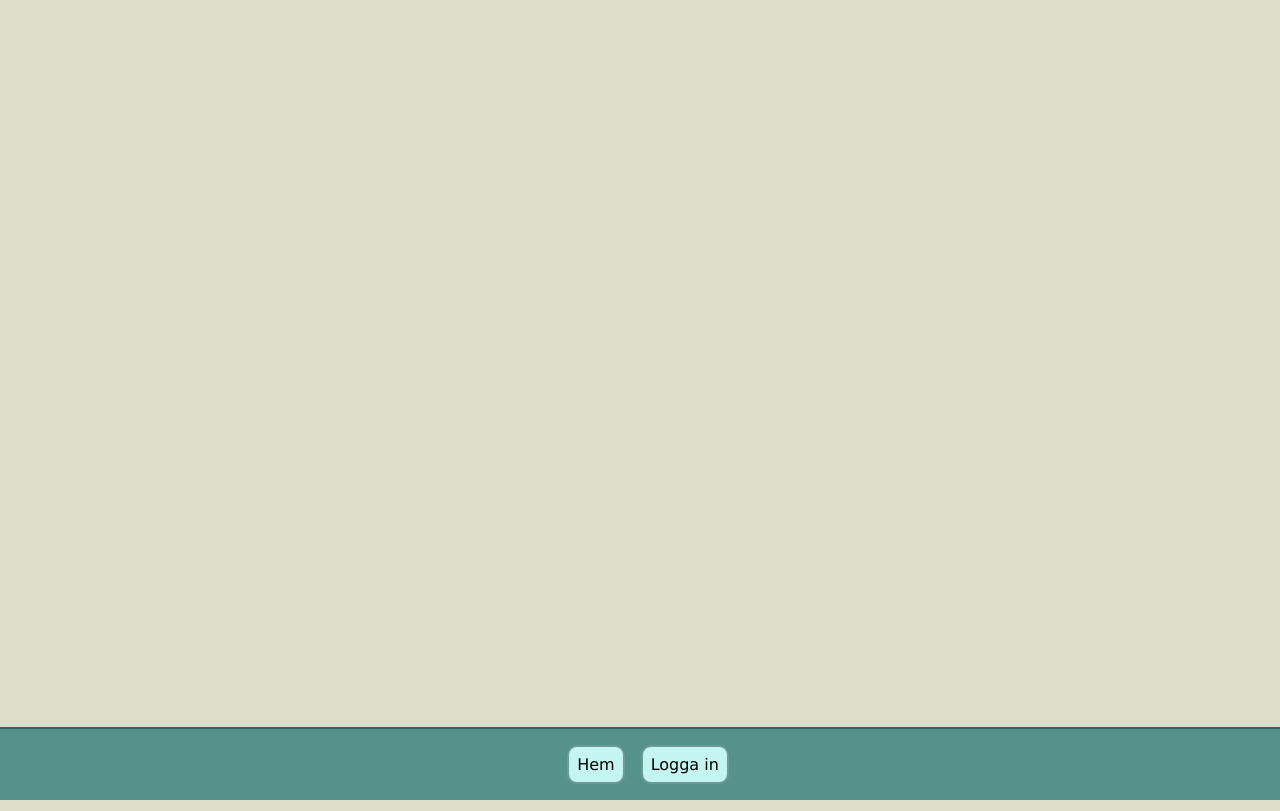
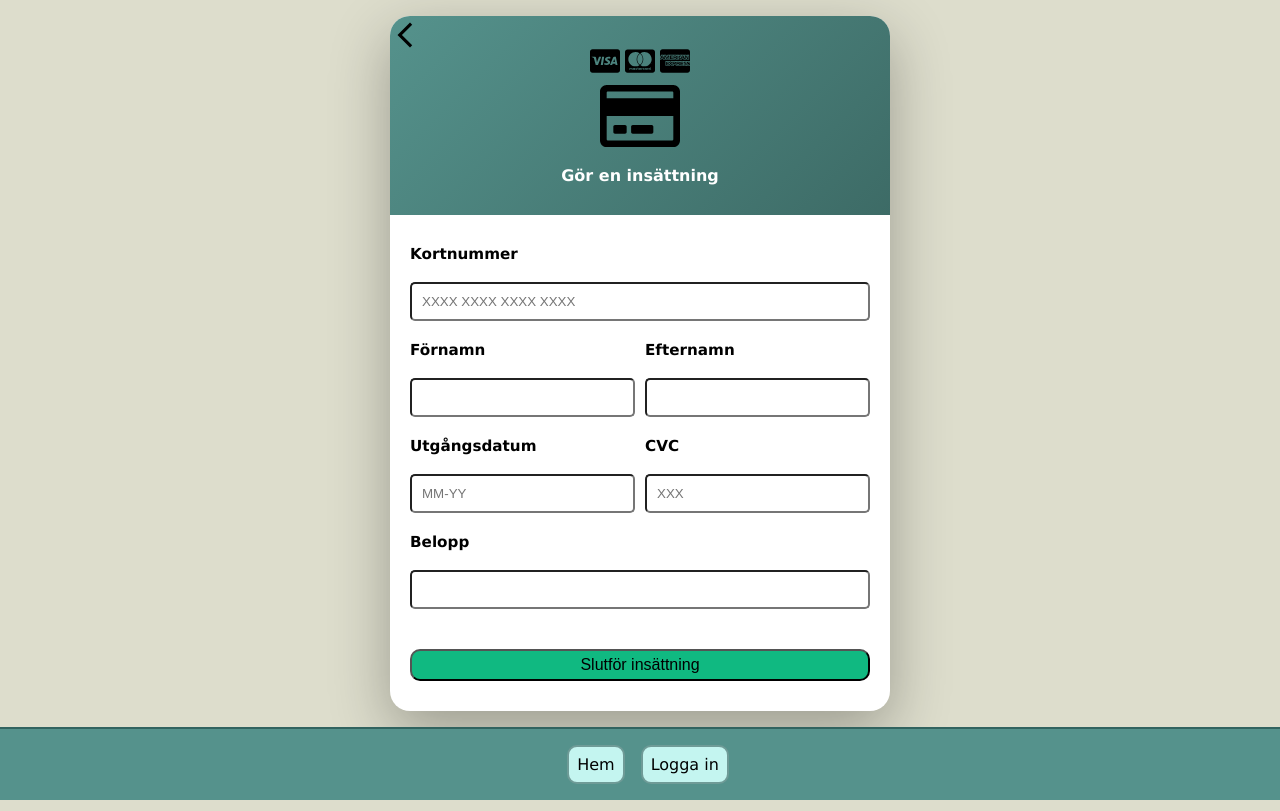
Before and after one commit to ricmal08/vteam-user-client, a React (Vite) app: page /deposit in a window 1280 px wide. Before the commit this address had no page. Built offline with nearby package versions, Linux system fonts and the light colour scheme.

Commit message:
feat: add deposit money function to refill user saldo

```diff
--- a/src/App.jsx
+++ b/src/App.jsx
@@ -9,6 +9,7 @@ import {
   SettingsPage,
   HistoryPage,
   InvoicePage,
+  DepositPage,
 } from './components/index.js';
 import api_url from './url.js';
 
@@ -73,8 +74,11 @@ function App() {
   }
 
   useEffect(() => {
-    fetchUser();
-  }, []);
+    if (userStatus === "logged-in" || userStatus === "updated-user") {
+      fetchUser();
+    }
+
+  }, [userStatus]);
 
   return (
     <>
@@ -89,6 +93,7 @@ function App() {
     <Route path='/settings' element={<SettingsPage user={user} setUser={setUser} setUserStatus={setUserStatus}/>} />
     <Route path='/history' element={<HistoryPage user={user} setUser={setUser} setUserStatus={setUserStatus}/>} />
     <Route path='/history/invoice/:id' element={<InvoicePage user={user} setUser={setUser} setUserStatus={setUserStatus}/>} />
+    <Route path='/deposit' element={<DepositPage user={user} setUser={setUser} setUserStatus={setUserStatus}/>} />
 
 
     </Routes>
--- /dev/null
+++ b/src/components/DepositPage.jsx
@@ -0,0 +1,256 @@
+import { useNavigate } from 'react-router-dom';
+import { useForm } from 'react-hook-form';
+import { MdArrowBackIosNew } from "react-icons/md";
+import { FaCcMastercard, FaCcVisa, FaCcAmex, FaRegCreditCard  } from "react-icons/fa";
+import api_url from "../url.js";
+import styled from 'styled-components';
+
+
+function DepositPage({user, setUserStatus}) {
+    const navigate = useNavigate();
+    const {
+        register,
+        handleSubmit,
+        formState: { errors },
+    } = useForm();
+
+    // Submitting form to make a deposit
+    async function onSubmit(data) {
+        try {
+            const accessToken = localStorage.getItem("accessToken");
+            if (!accessToken) {
+                console.log("Ingen användare inloggad!");
+                return;
+            }
+
+            console.log("Innan: ", user.balance);
+
+            console.log('datan som läggs in: ', data);
+            // Make the deposit
+            const response = await fetch(`${api_url}payments`, {
+                method: "POST",
+                headers: { "Content-Type": "application/json",
+                    "Authorization": `Bearer ${accessToken}`
+                 },
+                body: JSON.stringify(data)
+            });
+
+            if (!response.ok) {
+                const errorData = await response.json();
+                throw new Error("Misslyckades göra en insättning", errorData);
+            }
+            console.log("Response deposit: ", response.ok, response.status);
+
+
+            const responseData = await response.json();
+            console.log(responseData);
+            setUserStatus("updated-user");
+            navigate("/user");
+        } catch (error) {
+            console.error("Något gick fel!", error);
+        }
+
+    }
+
+    return (
+    /*
+    Returns a login form that on submit calls handleSubmit from react-hook-form
+    */
+   <PageWrapper>
+        <DepositWrapper>
+            <DepositHead>
+                <button type='button' className='back-btn' onClick={() => navigate("/user")}>
+                <MdArrowBackIosNew size={30}/>
+                </button>
+                <PayMethods>
+                    <FaCcVisa size={30}/>
+                    <FaCcMastercard size={30}/>
+                    <FaCcAmex size={30}/>
+                </PayMethods>
+                <PayMethods>
+                    <FaRegCreditCard size={80}/>
+                </PayMethods>
+
+                <h4>Gör en insättning</h4>
+            </DepositHead>
+            <form className="login-form" onSubmit={handleSubmit(onSubmit)}>
+                <div className='row'>
+                    <label htmlFor="cardnumber">Kortnummer</label><br/>
+                    <input
+                    type='text'
+                    id='cardnumber'
+                    {...register("cardnumber", { required: 'Du måste fylla i korrekt kortnummer.',
+                        pattern: {
+                            value: /^\d{4} \d{4} \d{4} \d{4}$/,
+                            message: "Format: XXXX XXXX XXXX XXXX"
+                        }
+                    })}
+                    placeholder='XXXX XXXX XXXX XXXX'/><br/>
+                    {errors.cardnumber && <p className="error-message">{ errors.cardnumber.message }</p>}
+                </div>
+
+                <div className='flex-row'>
+                    <div className='row'>
+                        <label htmlFor="firstName">Förnamn</label><br/>
+                        <input
+                        type='text'
+                        id='firstName'
+                        {...register("firstName", { required: true })} /><br/>
+                        {errors.firstName && <p className="error-message">Du måste fylla i förnamn.</p>}
+                    </div>
+                    <div className='row'>
+                        <label htmlFor="lastName">Efternamn</label><br/>
+                        <input
+                        type='text'
+                        id='lastName'
+                        {...register("lastName", { required: true })} /><br/>
+                        {errors.lastName && <p className="error-message">Du måste fylla i efternamn.</p>}
+                    </div>
+                </div>
+
+                <div className='flex-row'>
+                    <div className='row'>
+                        <label htmlFor="valid">Utgångsdatum</label><br/>
+                        <input
+                        type='text'
+                        id='valid'
+                        {...register("valid", { required: 'Du måste fylla i korrekt utgångsdatum.',
+                            pattern: {
+                            value: /^(0[1-9]|1[0-2])-\d{2}$/,
+                            message: "Format: MM-YY"
+                            }
+                        })}
+                        placeholder='MM-YY'/><br/>
+                        {errors.valid && <p className="error-message">{ errors.valid.message }</p>}
+                    </div>
+                    <div className='row'>
+                        <label htmlFor="cvc">CVC</label><br/>
+                        <input
+                        type='password'
+                        id='cvc'
+                        {...register("cvc", { required: 'Du måste fylla i korrekt cvc.',
+                            pattern: {
+                                value: /^\d{3}$/,
+                                message: "CVC måste vara 3 siffror"
+                            }
+                        })}
+                        placeholder='XXX'/><br/>
+                        {errors.cvc && <p className="error-message">{ errors.cvc.message }</p>}
+                    </div>
+                </div>
+
+                <div className='row'>
+                    <label htmlFor="amount">Belopp</label><br/>
+                    <input
+                    type='number'
+                    id='amount'
+                    {...register("amount", { required: 'Du måste fylla i belopp.',
+                        min: { value: 50, message: "Minst 50 kr" }
+                    })} /><br/>
+                    {errors.amount && <p className="error-message">{ errors.amount.message }</p>}
+                </div>
+
+                <input className="form-button" type="submit" value="Slutför insättning" />
+            </form>
+        </DepositWrapper>
+    </PageWrapper>
+  )
+}
+
+const PageWrapper = styled.section`
+    padding-bottom: 100px;
+`;
+
+const DepositWrapper = styled.section`
+    margin: 0 auto;
+    margin-top: 1rem;
+    max-width: 500px;
+    width: 80%;
+    border-radius: 20px;
+    box-shadow: 0 20px 60px rgba(0, 0, 0, 0.3);
+    overflow: hidden;
+    background-color: #fff;
+
+    .login-form {
+        padding: 30px 20px;
+    }
+
+    .row {
+        margin-bottom: 20px;
+    }
+    .flex-row {
+        display: flex;
+        gap: 10px;
+        justify-content: center;
+
+        .row {
+            flex: 1;
+            margin-bottom: 20px;
+        }
+    }
+
+    label {
+        display: block;
+        font-weight: 600;
+        font-size: 0.95em;
+    }
+
+    .error-message {
+        color: red;
+        font-size: 0.9em;
+        margin-top: 0;
+        margin-bottom: 10px;
+    }
+
+    input {
+        box-sizing: border-box;
+        padding: 10px;
+        border-radius: 5px;
+        width: 100%;
+
+    }
+
+    .form-button {
+        font-size: 1em;
+        margin-top: 20px;
+        padding: 5px;
+        border-radius: 10px;
+        background-color: #10b981;
+    }
+    .form-button:hover  {
+        cursor: pointer;
+    }
+
+`;
+
+const DepositHead = styled.section`
+    color: #000;
+    padding: 30px 20px;
+    text-align: center;
+    background: linear-gradient(135deg, #55928c 0%, #3d6b66 100%);
+
+    .back-btn {
+        position: absolute;
+        top: 20px;
+        left: 390px;
+        background: none;
+        border: none;
+        cursor: pointer;
+    }
+
+    h4 {
+        color: #fff;
+        margin-top: 10px;
+    }
+
+`;
+
+const PayMethods = styled.section`
+    display: flex;
+    gap: 5px;
+    align-items: center;
+    justify-content: center;
+`;
+
+
+export default DepositPage
--- a/src/components/UserProfile.jsx
+++ b/src/components/UserProfile.jsx
@@ -56,7 +56,7 @@ function UserProfile({user}) {
         <Footer>
           <StyledLink to="/settings">Redigera Konto</StyledLink>
           <StyledLink to="/history">Tidigare resor</StyledLink>
-          <StyledLink to="#">Fyll på saldo</StyledLink>
+          <StyledLink to="/deposit">Fyll på saldo</StyledLink>
         </Footer>
 
       </UserWrapper>
--- a/src/components/index.js
+++ b/src/components/index.js
@@ -7,3 +7,4 @@ export { default as Map } from './Map';
 export { default as SettingsPage } from './SettingsPage';
 export { default as HistoryPage } from './HistoryPage';
 export { default as InvoicePage } from './InvoicePage';
+export { default as DepositPage } from './DepositPage';
```
